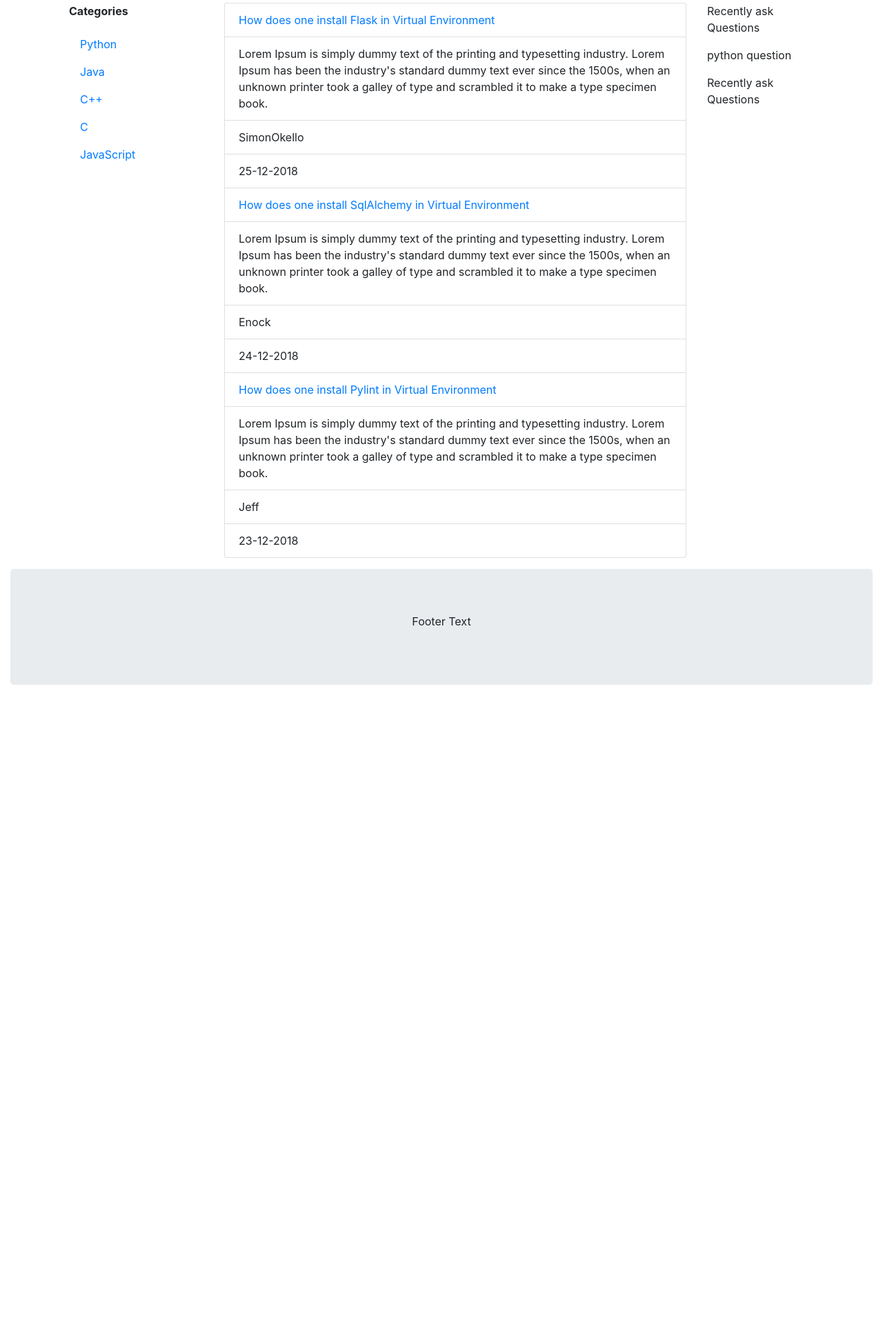
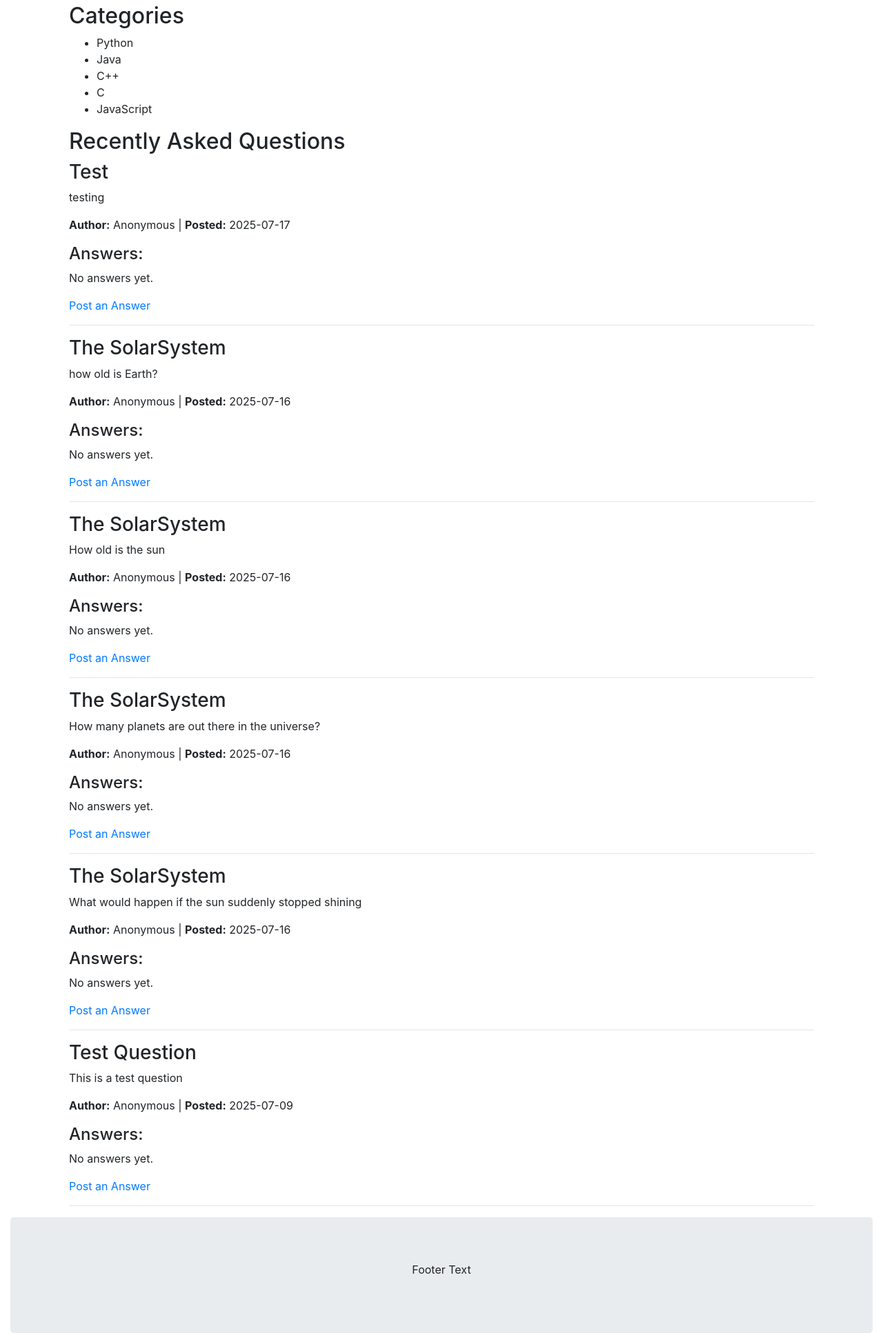
Before and after one commit to MuthomiGuantai/StackOverflowLite, a Flask app: page / in a window 1280 px wide. Shown: the part 56-1989 px from the top of the page at 69% size. Before the commit the page ends 1049 px from the top, so only its background shows below. Run offline with Flask 3, Linux system fonts and the light colour scheme; some libraries are stand-ins or nearby versions.

Commit message:
added answermodel relationship to question and changed the views

```diff
--- a/stack/__init__.py
+++ b/stack/__init__.py
@@ -5,33 +5,9 @@ import os
 from flask_jwt_extended import get_jwt_identity, jwt_required
 from flask_restful import Api
 
-from stack.forms import UserForm, LoginForm, QuestionForm
-from stack.models import QuestionModel, UserModel
+from stack.forms import UserForm, LoginForm, QuestionForm, AnswerForm
+from stack.models import QuestionModel, UserModel, AnswerModel
 from stack.dependencies import db,api,jwt
-
-questions = [
-    {
-        "id": 1,
-        "title": "How does one install Flask in Virtual Environment",
-        "content": "Lorem Ipsum is simply dummy text of the printing and typesetting industry. Lorem Ipsum has been the industry's standard dummy text ever since the 1500s, when an unknown printer took a galley of type and scrambled it to make a type specimen book. ",
-        "author": "SimonOkello",
-        "date_posted": "25-12-2018"
-    },
-    {
-        "id": 2,
-        "title": "How does one install SqlAlchemy in Virtual Environment",
-        "content": "Lorem Ipsum is simply dummy text of the printing and typesetting industry. Lorem Ipsum has been the industry's standard dummy text ever since the 1500s, when an unknown printer took a galley of type and scrambled it to make a type specimen book. ",
-        "author": "Enock",
-        "date_posted": "24-12-2018"
-    },
-    {
-        "id": 3,
-        "title": "How does one install Pylint in Virtual Environment",
-        "content": "Lorem Ipsum is simply dummy text of the printing and typesetting industry. Lorem Ipsum has been the industry's standard dummy text ever since the 1500s, when an unknown printer took a galley of type and scrambled it to make a type specimen book. ",
-        "author": "Jeff",
-        "date_posted": "23-12-2018"
-    }
-]
 
 
 
@@ -54,6 +30,7 @@ def create_app():
 
     @app.route('/')
     def home():
+        questions = QuestionModel.query.order_by(QuestionModel.date_posted.desc()).all()
         return render_template("index.html", title="HomePage", questions=questions)
 
     @app.route('/login', methods=['GET', 'POST'])
@@ -94,6 +71,20 @@ def create_app():
 
         return render_template("question.html", title="Ask a Question", form=form, errors=form.errors)
 
+    @app.route('/answer/<int:question_id>', methods=['GET', 'POST'])
+    def answer(question_id):
+        form = AnswerForm()
+        question = QuestionModel.query.filter_by(id=question_id).first_or_404()
+        if form.validate_on_submit():
+            answer = AnswerModel(
+                content=form.content.data,
+                author="Anonymous",  # Replace with authenticated user if needed
+                question_id=question_id
+            )
+            db.session.add(answer)
+            db.session.commit()
+            return redirect(url_for('home'))
+        return render_template("answer.html", title="Post an Answer", form=form, question=question, errors=form.errors)
 
 
     @app.route("/about")
--- a/stack/forms.py
+++ b/stack/forms.py
@@ -20,6 +20,11 @@ class QuestionForm(FlaskForm):
     content = TextAreaField('Content', validators=[DataRequired(message='Question content is required'), Length(max=5000)])
     submit = SubmitField('Post Question')
 
+class AnswerForm(FlaskForm):
+    content = TextAreaField('Answer', validators=[DataRequired(message='Answer content is required'), Length(max=5000)])
+    submit = SubmitField('Post Answer')
+
+
 
 userFields = {
     'id': fields.Integer,
--- a/stack/templates/index.html
+++ b/stack/templates/index.html
@@ -3,31 +3,37 @@
 
 {% block content %}
 <div class="container">
-  <div class="row" >
-    <div class="col-sm-2">
-      <p><strong>Categories</strong></p>
-        <a class="nav-item nav-link" href="#">Python</a>
-        <a class="nav-item nav-link" href="#">Java</a>
-        <a class="nav-item nav-link" href="#">C++</a>
-        <a class="nav-item nav-link" href="#">C</a>
-        <a class="nav-item nav-link" href="#">JavaScript</a>
+    <h2>Categories</h2>
+    <ul>
+        <li>Python</li>
+        <li>Java</li>
+        <li>C++</li>
+        <li>C</li>
+        <li>JavaScript</li>
+    </ul>
+
+    <h2>Recently Asked Questions</h2>
+    {% for question in questions %}
+    <div class="question">
+        <h3>{{ question.title }}</h3>
+        <p>{{ question.content }}</p>
+        <p><strong>Author:</strong> {{ question.author }} | <strong>Posted:</strong> {{ question.date_posted.strftime('%Y-%m-%d') }}</p>
+        <h4>Answers:</h4>
+        {% if question.answers %}
+        <ul>
+            {% for answer in question.answers %}
+            <li>
+                <p>{{ answer.content }}</p>
+                <p><strong>Author:</strong> {{ answer.author }} | <strong>Posted:</strong> {{ answer.date_posted.strftime('%Y-%m-%d') }}</p>
+            </li>
+            {% endfor %}
+        </ul>
+        {% else %}
+        <p>No answers yet.</p>
+        {% endif %}
+        <a href="{{ url_for('answer', question_id=question.id) }}">Post an Answer</a>
     </div>
-    <div class="col-sm-8">
-      <ul class="group-item" style=" margin-left: 0;">
-        {%for question in questions %}
-        <li class="list-group-item" ><a href="question/{{question.id}}">{{question.title}}</a></li>
-        <li class="list-group-item">{{ question.content}}</li>
-        <li class="list-group-item">{{ question.author}}</li>
-        <li class="list-group-item">{{ question.date_posted}}</li>
-        {% endfor %}
-      </ul>
-    </div>
-    <div class="col-sm-2">
-      <p>Recently ask Questions</p>
-      <p>python question</p>
-      <p>Recently ask Questions</p>
-    </div>
-  </div>
-
+    <hr>
+    {% endfor %}
 </div>
 {% endblock %}
```
Also changed, not shown: stack/models.py (+11 -0 lines), stack/routes.py (+20 -3 lines), stack/templates/about.html (+26 -34 lines), stack/templates/answer.html (added, +24 -0 lines), instance/stackover.db, 1 other file.
